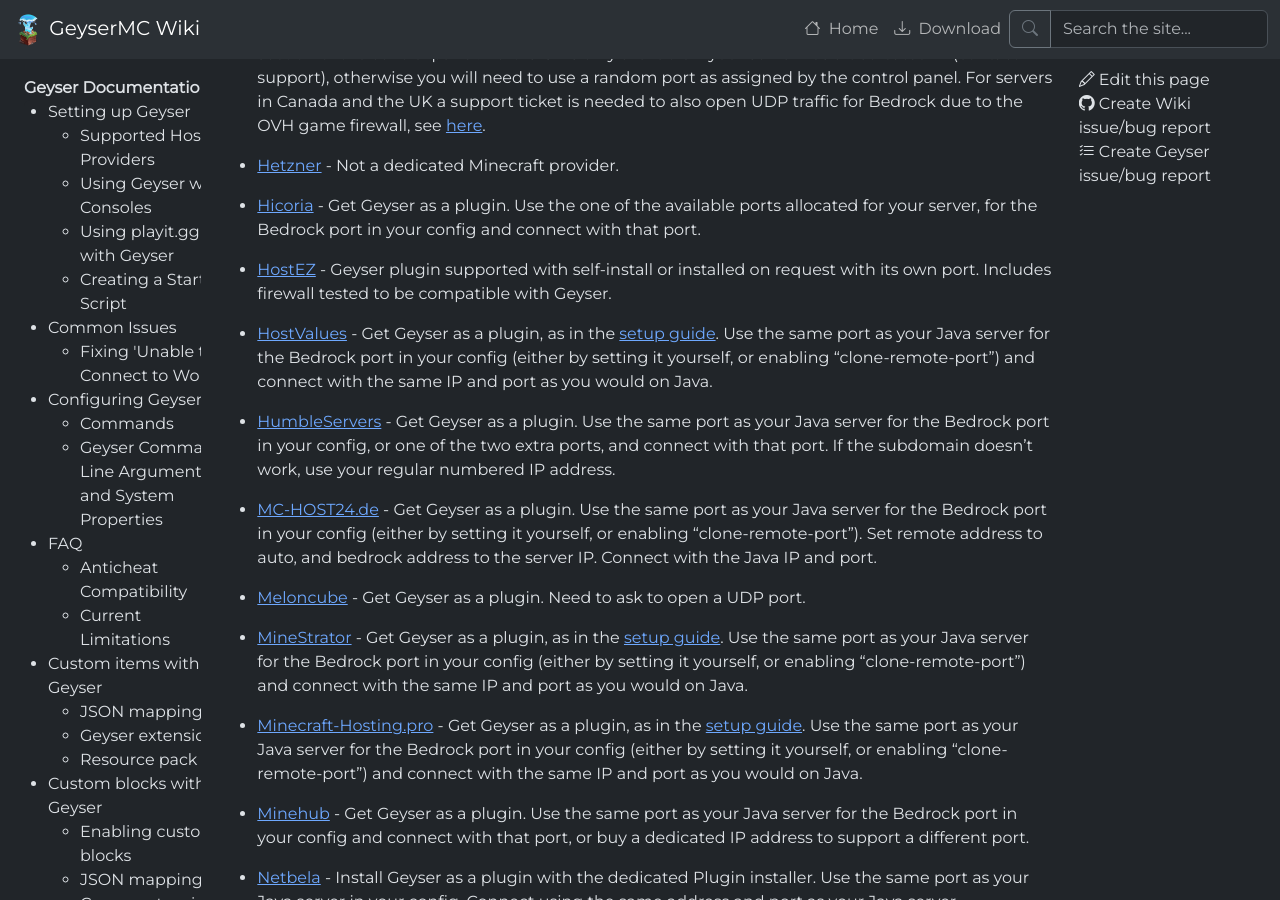
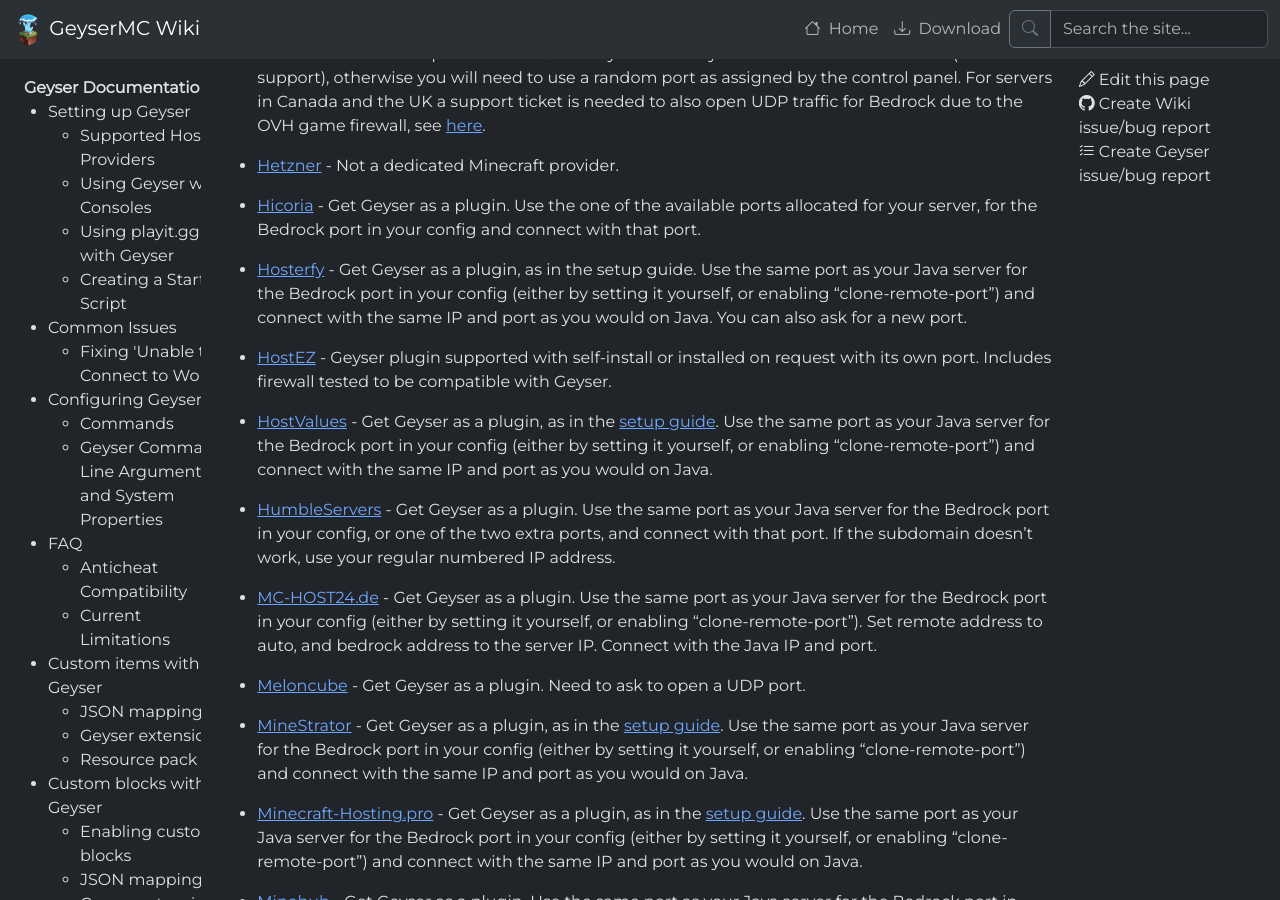
Before and after one commit to GeyserMC/GeyserWiki, a Jekyll site: the page built from _docs/geyser/supported-hosting-providers.md, in a window 1280 px wide and 900 px high, scrolled down 3919 px. Built offline with Jekyll 4.4.1, drawn with Linux system fonts in a browser that asks for light colours.

Commit message:
Add Hosterfy hosting provider instructions (#178)
* Update providers.json

Update informations about using Geyser on Hosterfy (hosting provider).

* Update providers.json

Correct copy/paste error

* Update providers.json

* Update _data/providers.json

Co-authored-by: chris <reichel32574@gmail.com>

---------

Co-authored-by: chris <reichel32574@gmail.com>

```diff
--- a/_data/providers.json
+++ b/_data/providers.json
@@ -244,6 +244,11 @@
       "description": "Get Geyser as a plugin. Use the one of the available ports allocated for your server, for the Bedrock port in your config and connect with that port."
     },
     {
+      "name": "Hosterfy",
+      "url": "https://www.hosterfy.com/",
+      "description": "Get Geyser as a plugin, as in the setup guide. Use the same port as your Java server for the Bedrock port in your config (either by setting it yourself, or enabling “clone-remote-port”) and connect with the same IP and port as you would on Java. You can also ask for a new port."
+    },
+    {
       "name": "HostEZ",
       "url": "https://hostez.io/minecraft",
       "description": "Geyser plugin supported with self-install or installed on request with its own port. Includes firewall tested to be compatible with Geyser."
```
